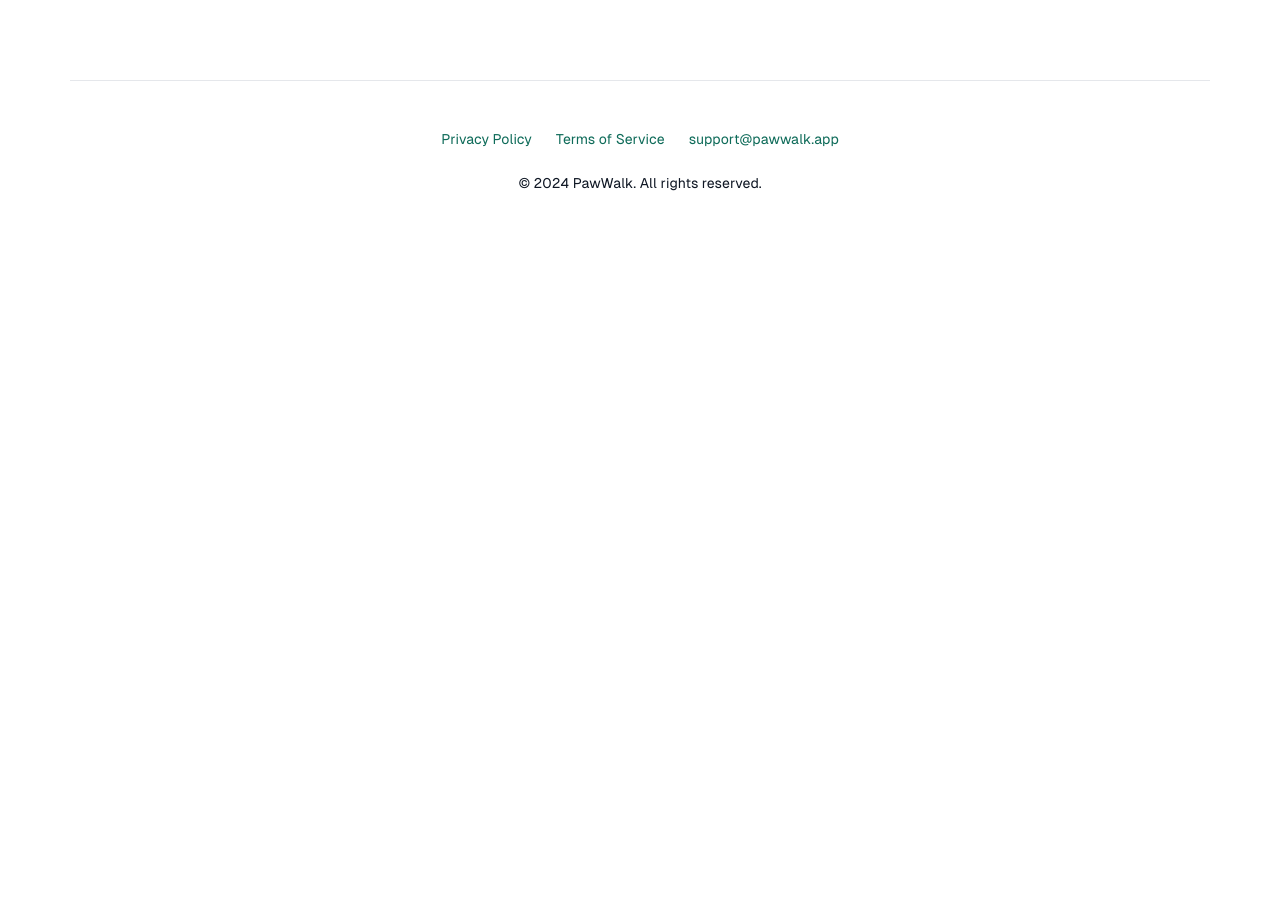
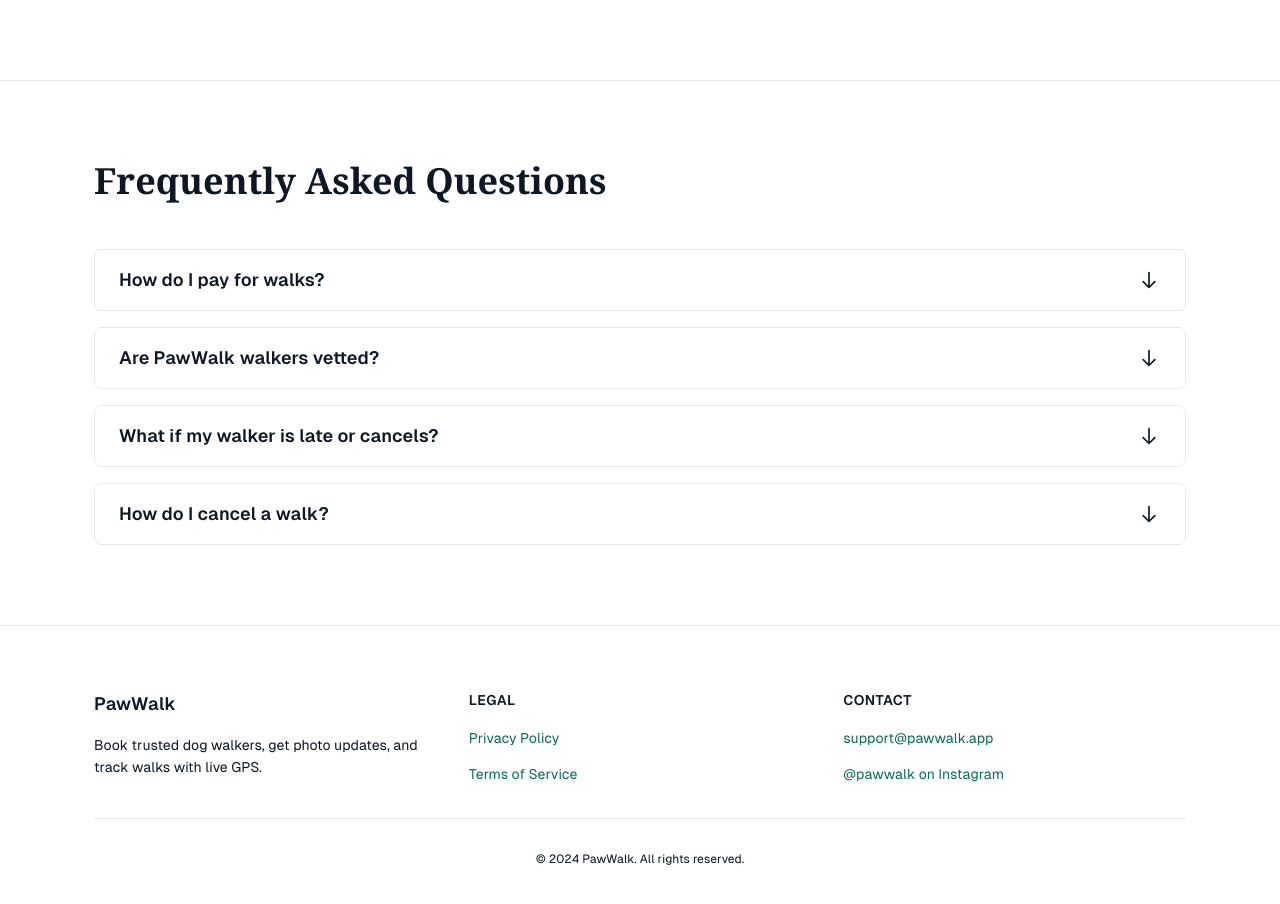
Before and after one commit to AEGIS-OSX/pawwalk, a Next.js app: page / in a window 1280 px wide. Shown: the part 3507-4411 px from the top of the page. Before the commit the page ends 3748 px from the top, so only its background shows below. Built offline with nearby package versions, Linux system fonts and the light colour scheme; a web font is replaced by a local one.

Commit message:
feat: FAQ and footer

```diff
--- /dev/null
+++ b/app/components/FAQ.tsx
@@ -0,0 +1,96 @@
+'use client';
+
+import { useState } from 'react';
+
+interface FAQItem {
+  question: string;
+  answer: string;
+}
+
+const faqItems: FAQItem[] = [
+  {
+    question: 'How do I pay for walks?',
+    answer: 'Payments are handled in the app after you install. You can add a card, pay per walk, and see receipts in your account.',
+  },
+  {
+    question: 'Are PawWalk walkers vetted?',
+    answer: 'Yes. Every walker completes ID verification and a local reference check before taking walks.',
+  },
+  {
+    question: 'What if my walker is late or cancels?',
+    answer: 'You will get an immediate notification and an option to reschedule or request a new walker. Contact support at support@pawwalk.app for urgent issues.',
+  },
+  {
+    question: 'How do I cancel a walk?',
+    answer: 'Open the booking in the app and select Cancel. Cancellation terms and any fees appear before you confirm.',
+  },
+];
+
+export default function FAQ() {
+  const [openIndex, setOpenIndex] = useState<number | null>(null);
+
+  const toggleItem = (index: number) => {
+    setOpenIndex(openIndex === index ? null : index);
+  };
+
+  return (
+    <section className="bg-white py-12 md:py-16 lg:py-20 border-t border-border">
+      <div className="container max-w-2xl">
+        <h2 className="text-2xl md:text-3xl lg:text-4xl font-bold text-night-slate mb-12">
+          Frequently Asked Questions
+        </h2>
+
+        <div className="space-y-4">
+          {faqItems.map((item, index) => (
+            <div
+              key={index}
+              className="border border-border rounded-lg overflow-hidden transition-all duration-200"
+            >
+              <button
+                onClick={() => toggleItem(index)}
+                className="w-full px-6 py-4 flex items-center justify-between bg-white hover:bg-surface text-left transition-colors duration-150"
+                aria-expanded={openIndex === index}
+                aria-controls={`faq-answer-${index}`}
+              >
+                <h3 className="text-lg font-semibold text-night-slate pr-4">
+                  {item.question}
+                </h3>
+                <span
+                  className="flex-shrink-0 w-6 h-6 flex items-center justify-center text-accent-pine transition-transform duration-200"
+                  aria-hidden="true"
+                >
+                  <svg
+                    className={`w-5 h-5 transition-transform duration-200 ${
+                      openIndex === index ? 'rotate-180' : ''
+                    }`}
+                    fill="none"
+                    stroke="currentColor"
+                    viewBox="0 0 24 24"
+                  >
+                    <path
+                      strokeLinecap="round"
+                      strokeLinejoin="round"
+                      strokeWidth={2}
+                      d="M19 14l-7 7m0 0l-7-7m7 7V3"
+                    />
+                  </svg>
+                </span>
+              </button>
+
+              {openIndex === index && (
+                <div
+                  id={`faq-answer-${index}`}
+                  className="px-6 py-4 bg-sand border-t border-border"
+                >
+                  <p className="text-base text-text leading-relaxed">
+                    {item.answer}
+                  </p>
+                </div>
+              )}
+            </div>
+          ))}
+        </div>
+      </div>
+    </section>
+  );
+}
--- /dev/null
+++ b/app/components/Footer.tsx
@@ -0,0 +1,78 @@
+export default function Footer() {
+  return (
+    <footer className="bg-white border-t border-border">
+      <div className="container py-12 md:py-16">
+        <div className="grid grid-cols-1 md:grid-cols-3 gap-8 mb-8">
+          {/* Brand Section */}
+          <div>
+            <h3 className="text-lg font-semibold text-night-slate mb-4">
+              PawWalk
+            </h3>
+            <p className="text-sm text-text-muted leading-relaxed">
+              Book trusted dog walkers, get photo updates, and track walks with live GPS.
+            </p>
+          </div>
+
+          {/* Links Section */}
+          <div>
+            <h4 className="text-sm font-semibold text-night-slate mb-4 uppercase tracking-wide">
+              Legal
+            </h4>
+            <ul className="space-y-3">
+              <li>
+                <a
+                  href="/privacy"
+                  className="text-sm text-text-muted hover:text-accent-pine transition-colors duration-150"
+                >
+                  Privacy Policy
+                </a>
+              </li>
+              <li>
+                <a
+                  href="/terms"
+                  className="text-sm text-text-muted hover:text-accent-pine transition-colors duration-150"
+                >
+                  Terms of Service
+                </a>
+              </li>
+            </ul>
+          </div>
+
+          {/* Contact Section */}
+          <div>
+            <h4 className="text-sm font-semibold text-night-slate mb-4 uppercase tracking-wide">
+              Contact
+            </h4>
+            <ul className="space-y-3">
+              <li>
+                <a
+                  href="mailto:support@pawwalk.app"
+                  className="text-sm text-text-muted hover:text-accent-pine transition-colors duration-150"
+                >
+                  support@pawwalk.app
+                </a>
+              </li>
+              <li>
+                <a
+                  href="https://instagram.com/pawwalk"
+                  target="_blank"
+                  rel="noopener noreferrer"
+                  className="text-sm text-text-muted hover:text-accent-pine transition-colors duration-150"
+                >
+                  @pawwalk on Instagram
+                </a>
+              </li>
+            </ul>
+          </div>
+        </div>
+
+        {/* Bottom Bar */}
+        <div className="pt-8 border-t border-border">
+          <p className="text-xs text-text-muted text-center">
+            &copy; 2024 PawWalk. All rights reserved.
+          </p>
+        </div>
+      </div>
+    </footer>
+  );
+}
--- a/app/page.tsx
+++ b/app/page.tsx
@@ -5,6 +5,8 @@
 import TrustSection from './components/TrustSection';
 import HowItWorks from './components/HowItWorks';
 import DownloadCTA from './components/DownloadCTA';
+import FAQ from './components/FAQ';
+import Footer from './components/Footer';
 
 export default function Page() {
   return (
@@ -27,22 +29,12 @@
           </div>
         </section>
 
-        {/* Footer */}
-        <footer className="container py-8 md:py-12 border-t border-border text-center text-sm text-text-muted">
-          <div className="flex flex-col sm:flex-row justify-center gap-6 mb-6">
-            <a href="/privacy" className="hover:text-accent-pine">
-              Privacy Policy
-            </a>
-            <a href="/terms" className="hover:text-accent-pine">
-              Terms of Service
-            </a>
-            <a href="mailto:support@pawwalk.app" className="hover:text-accent-pine">
-              support@pawwalk.app
-            </a>
-          </div>
-          <p>&copy; 2024 PawWalk. All rights reserved.</p>
-        </footer>
+        {/* FAQ Section */}
+        <FAQ />
       </main>
+
+      {/* Footer */}
+      <Footer />
     </>
   );
 }
```
